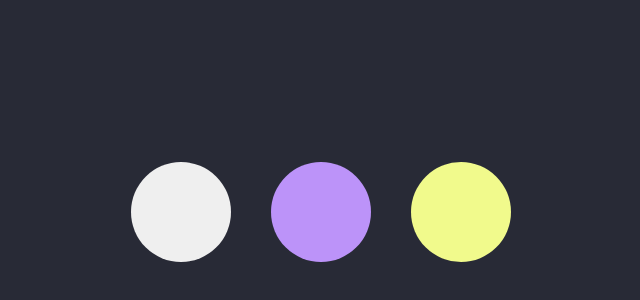
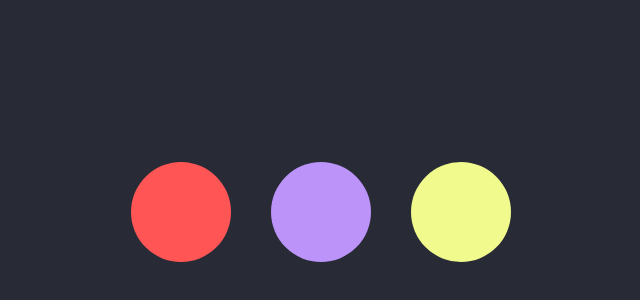
Before and after one commit to davide9613/INLET, a plain HTML site: page index.html in a window 1280 px wide. Shown: the part 188-488 px from the top of the page, without its empty margins (319-959 px from the left). Drawn offline with Linux system fonts and the light colour scheme.

Commit message:
fixes index.html

```diff
--- a/index.html
+++ b/index.html
@@ -31,7 +31,7 @@
         .purple {
             background-color: #bc93f9;
         }
-        red {
+        .red {
             background-color: #ff5555;
         }
     </style>
```
